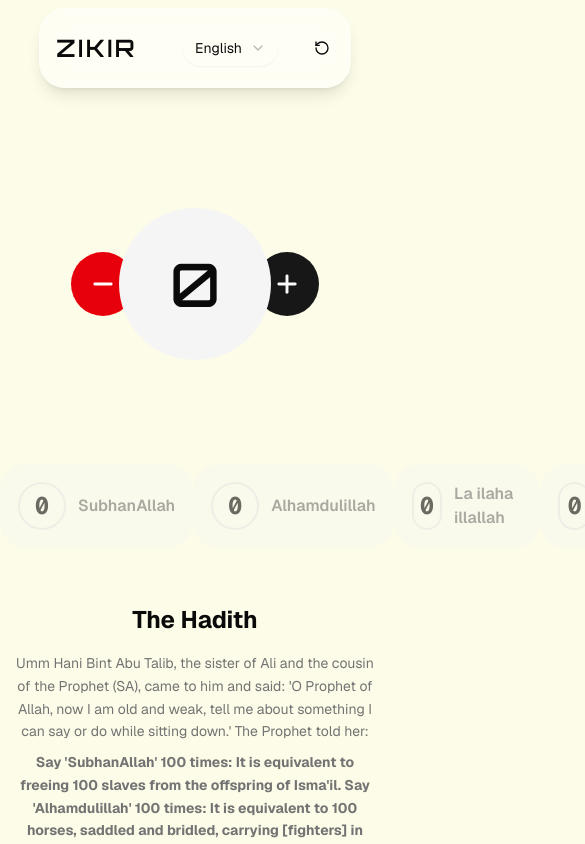
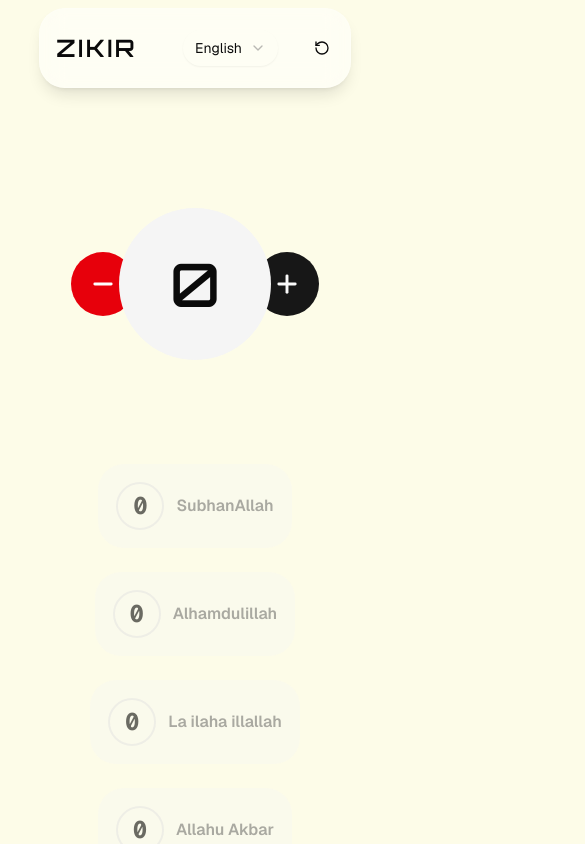
Before and after one commit to rifat328/zikir, a Next.js app: page / in a window 390 px wide. Shown: the top 844 px of the page, 585 px wide, since content can reach past the window. Built offline with nearby package versions, Linux system fonts and the light colour scheme.

Commit message:
FIX: card layout & responsiveness fix

```diff
--- a/app/page.js
+++ b/app/page.js
@@ -159,7 +159,7 @@ export default function Home() {
         </div>
       </div>
 
-      <div className="zikirs flex justify-around">
+      <div className="zikirs flex flex-wrap justify-center gap-4 px-4">
         <Zikir
           id="SubhanAllah"
           count={formatNumber(count["SubhanAllah"])}
```
